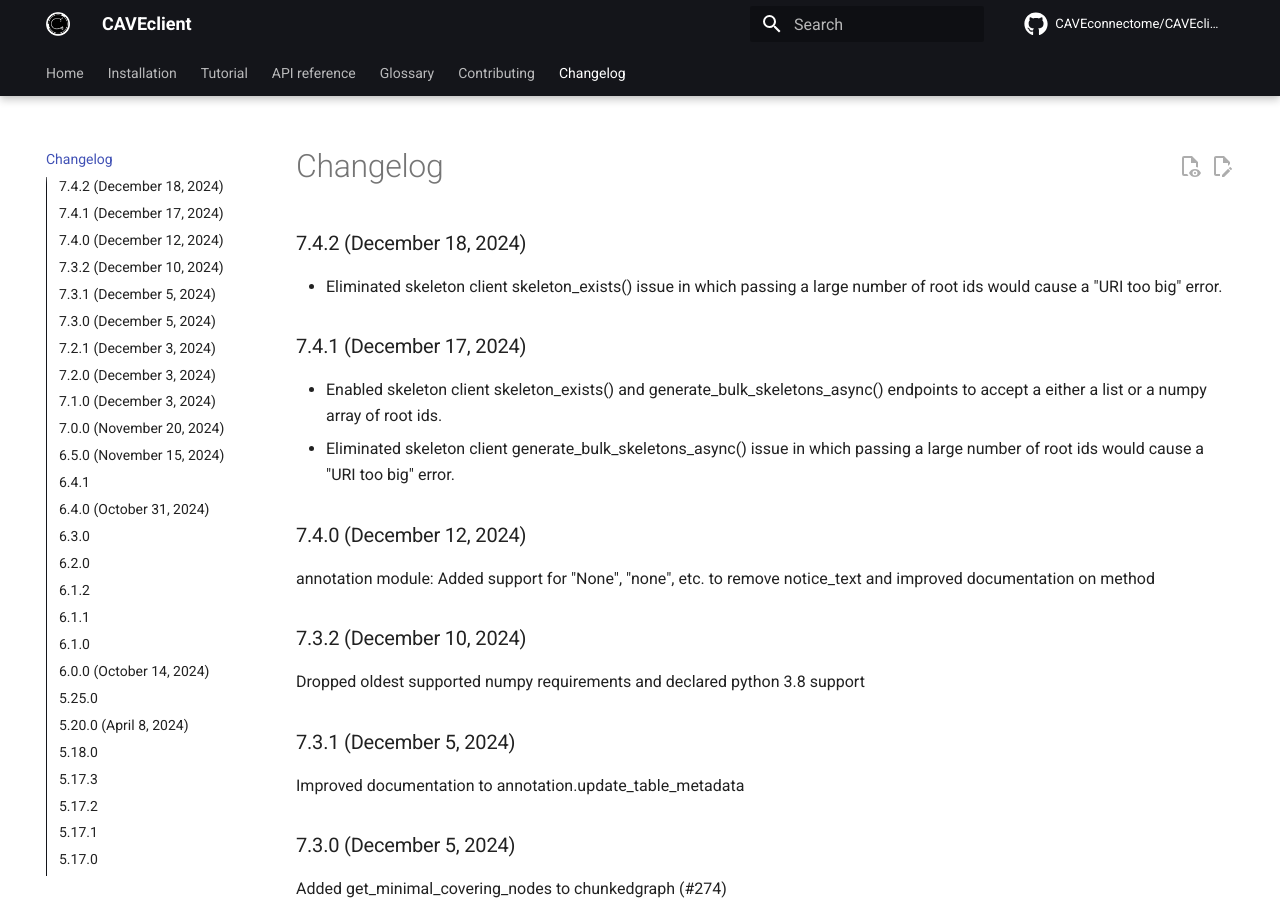
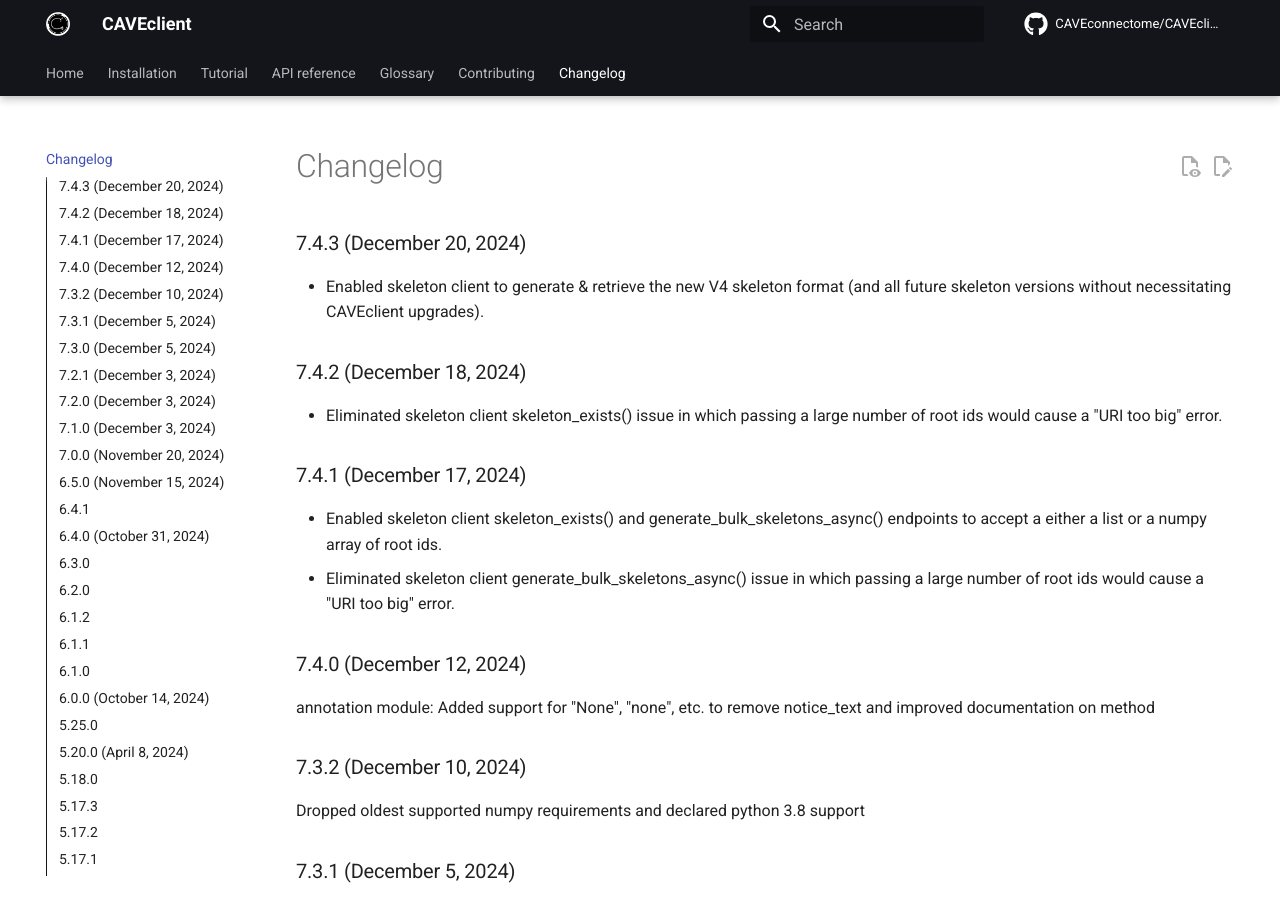
Before and after one commit to CAVEconnectome/CAVEclient, an MkDocs documentation site: the page built from docs/changelog.md, in a window 1280 px wide and 900 px high. Built offline with MkDocs 1.6.1 and Material for MkDocs 9.7.7, drawn with Linux system fonts in a browser that asks for light colours; comment, search, counter and statistics services are not loaded.

Commit message:
Update changelog.md

```diff
--- a/docs/changelog.md
+++ b/docs/changelog.md
@@ -1,6 +1,9 @@
 ---
 title: Changelog
 ---
+## 7.4.3 (December 20, 2024)
+- Enabled skeleton client to generate & retrieve the new V4 skeleton format (and all future skeleton versions without necessitating CAVEclient upgrades).
+
 ## 7.4.2 (December 18, 2024)
 - Eliminated skeleton client skeleton_exists() issue in which passing a large number of root ids would cause a "URI too big" error.
 
```
